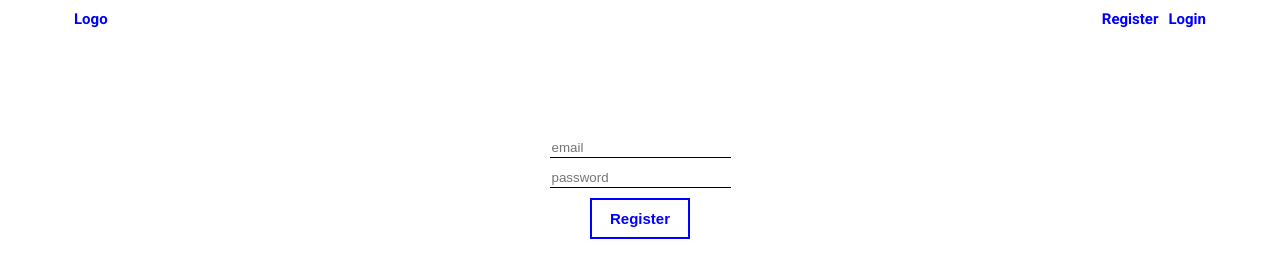
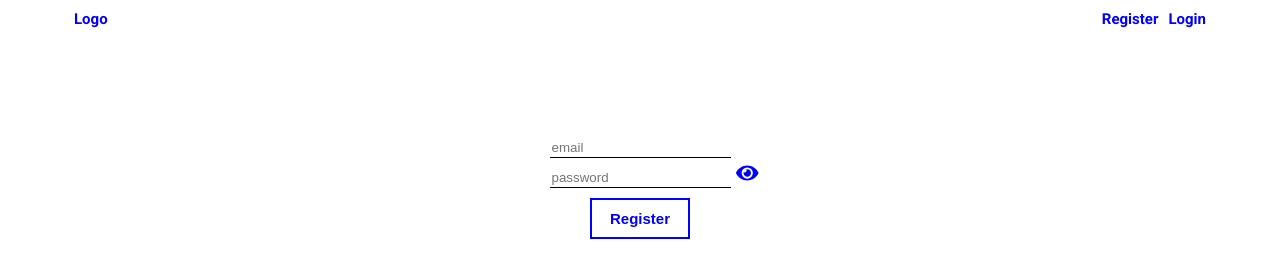
Before and after one commit to MM-WebDeveloper/Unnamed, a Next.js app in the folder frontend/: page /register in a window 1280 px wide. Shown: the top 253 px of the page. Built offline with nearby package versions, Linux system fonts and the light colour scheme.

Commit message:
added a reveal and hide  password toggle button to the register password input

```diff
--- a/frontend/pages/register.tsx
+++ b/frontend/pages/register.tsx
@@ -1,18 +1,25 @@
 import React, { useState } from 'react';
 import Footer from '../components/Footer';
+import { FontAwesomeIcon } from '@fortawesome/react-fontawesome';
+import { faEye } from '@fortawesome/free-solid-svg-icons';
+import styles from '../styles/Register.module.css';
 
 interface registerProps {}
 
 const register: React.FC<registerProps> = ({}) => {
   const [email, setEmail] = useState('');
   const [password, setPassword] = useState('');
+  const [revealPassword, setRevealPassword] = useState(true);
 
-  const onSubmit = () => {
-    console.log('happened');
+  const onSubmitHandler = (e: React.FormEvent) => {
+    e.preventDefault();
+
+    console.log(email, password);
   };
+
   return (
     <div>
-      <form className={'form'} onSubmit={onSubmit}>
+      <form className={'form'} onSubmit={onSubmitHandler}>
         <div>
           <label htmlFor="email" />
           <input
@@ -29,11 +36,18 @@ const register: React.FC<registerProps> = ({}) => {
           <input
             className={'form__input'}
             value={password}
-            type="password"
+            type={revealPassword ? 'password' : 'text'}
             placeholder="password"
             onChange={(e) => {
               setPassword(e.target.value);
             }}
+          />
+          <FontAwesomeIcon
+            className={styles.password_btn}
+            icon={faEye}
+            size="2x"
+            onClick={() => setRevealPassword(!revealPassword)}
+            title="Show password"
           />
         </div>
         <button className={'form__btn'} type="submit">
--- a/frontend/styles/Register.module.css
+++ b/frontend/styles/Register.module.css
@@ -0,0 +1,7 @@
+.password_btn {
+  color: blue;
+  cursor: pointer;
+  position: absolute;
+  margin-top: 5px;
+  margin-left: 5px;
+}
```
